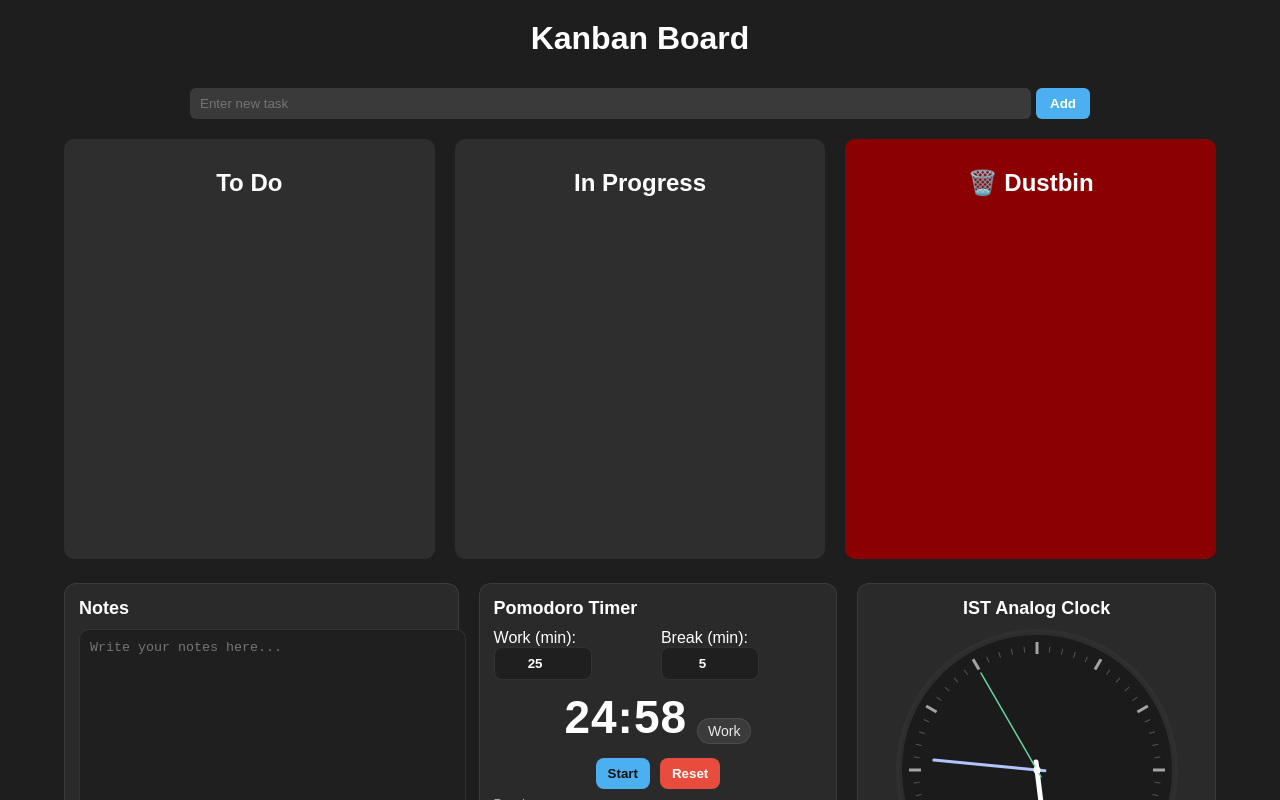
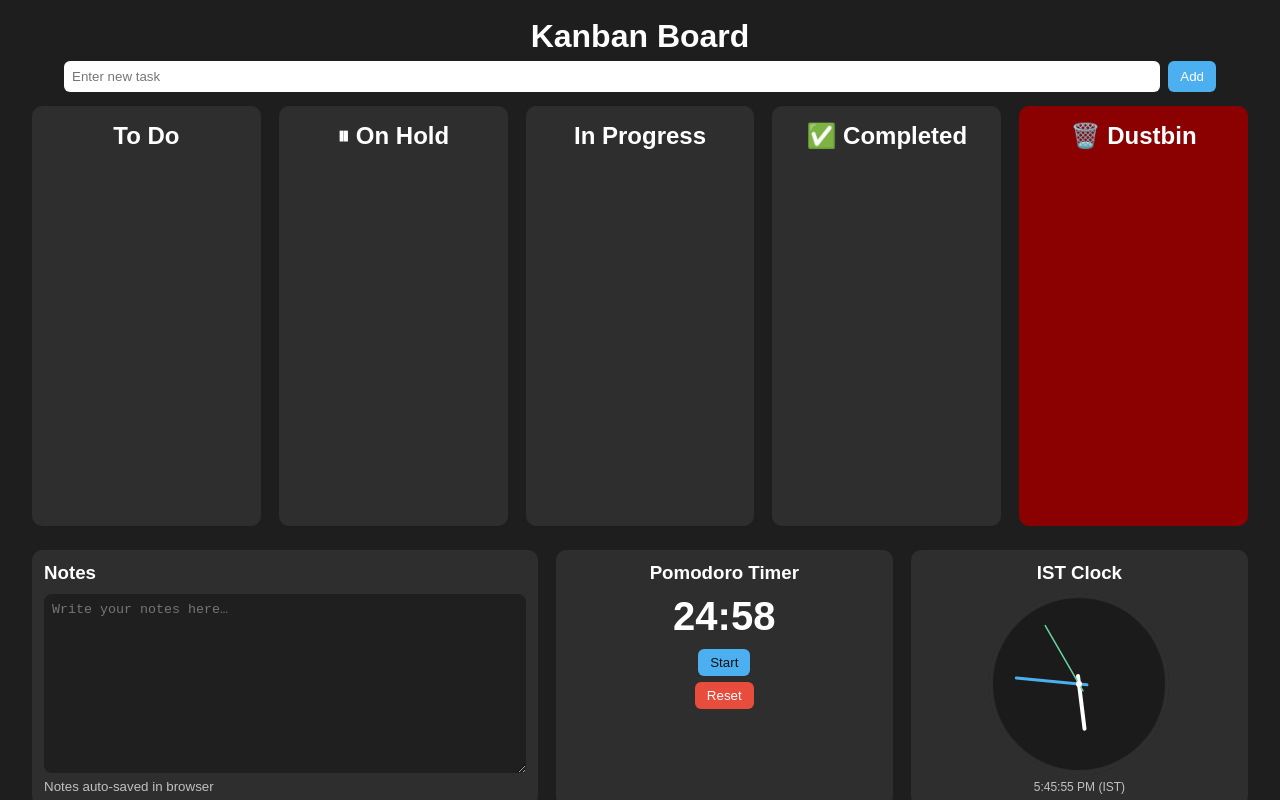
Before and after one commit to sadikpathanprojects/Kanbanboard_clock_timer_notes, a plain HTML site: page index.html in a window 1280 px wide. Both pictures are taken after a click on the button "Start". Shown: the top 800 px of the page. Drawn offline with Linux system fonts and the light colour scheme.

Commit message:
Update index.html

```diff
--- a/index.html
+++ b/index.html
@@ -1,172 +1,117 @@
 <!DOCTYPE html>
 <html lang="en">
 <head>
-<meta charset="UTF-8">
-<title>Kanban + Notes + Pomodoro + IST Clock</title>
-<meta name="viewport" content="width=device-width, initial-scale=1" />
+<meta charset="UTF-8" />
+<title>Kanban Board + Continuous Panel</title>
 <style>
-    /* ===== Your original Kanban styles (kept as-is) ===== */
-    body {
-        margin: 0;
-        font-family: Arial, sans-serif;
-        background-color: #1e1e1e;
-        color: white;
-        display: flex;
-        flex-direction: column;
-        align-items: center;
+:root{
+  --bg:#1e1e1e; --col:#2e2e2e; --task:#444; --accent:#4cafef; --danger:#8b0000;
 }
-    h1 {
-        margin-top: 20px;
-        text-align: center;
+*{box-sizing:border-box}
+body{
+  margin:0;
+  font-family:Arial, Helvetica, sans-serif;
+  background:var(--bg);
+  color:#fff;
+  display:flex;
+  flex-direction:column;
+  align-items:center;
+  min-height:100vh;
 }
-    .board {
-        display: flex;
-        justify-content: center;
-        gap: 20px;
-        margin-top: 20px;
-        width: 90%;
+h1{margin:18px 0 6px;text-align:center}
+.add-task{
+  width:90%;
+  display:flex;
+  gap:8px;
+  margin-bottom:14px;
 }
-    .column {
-        background-color: #2e2e2e;
-        flex: 1;
-        padding: 10px;
-        border-radius: 10px;
-        min-height: 400px;
-        display: flex;
-        flex-direction: column;
+.add-task input{
+  flex:1;padding:8px;border-radius:6px;border:0;outline:none;
 }
-    .column h2 {
-        text-align: center;
+.add-task button{
+  padding:8px 12px;border-radius:6px;border:0;background:var(--accent);color:#fff;cursor:pointer;
 }
-    .task {
-        background-color: #444;
-        padding: 10px;
-        margin: 5px 0;
-        border-radius: 5px;
-        cursor: grab;
+.board{
+  width:95%;
+  display:flex;
+  gap:18px;
+  justify-content:center;
+  align-items:flex-start;
 }
-    .task:active {
-        cursor: grabbing;
-    }
-    .add-task {
-        display: flex;
-        margin-top: 10px;
-        gap: 5px;
-        width: 90%;
-        max-width: 900px;
-    }
-    .add-task input {
-        flex: 1;
-        padding: 8px 10px;
-        border-radius: 6px;
-        border: none;
-        outline: none;
-        background:#3a3a3a; color:#fff;
-    }
-    .add-task button {
-        padding: 8px 14px;
-        background-color: #4cafef;
-        color: white;
-        border: none;
-        border-radius: 6px;
-        cursor: pointer;
-        font-weight: 700;
-    }
-    #dustbin {
-        background-color: #8b0000; /* Red for delete */
-    }
-    .footer {
-        margin: 20px;
-        text-align: center;
-        font-weight: bold;
-        font-family: 'Courier New', monospace;
-    }
-
-    /* ===== Bottom row layout (Notes | Timer | Clock) ===== */
-    .bottom {
-        width: 90%;
-        display: grid;
-        gap: 20px;
-        grid-template-columns: 1.1fr 1fr 1fr;
-        margin: 24px 0 30px;
-    }
-    @media (max-width: 1100px) {
-        .bottom { grid-template-columns: 1fr; }
-    }
-
-    .panel {
-        background:#2a2a2a;
-        border:1px solid rgba(255,255,255,0.08);
-        border-radius: 12px;
-        padding: 14px;
-    }
-    .panel h2 {
-        margin: 0 0 10px;
-        font-size: 18px;
-        text-align: left;
-    }
-
-    /* Notes */
-    #notesArea {
-        width: 100%;
-        height: 260px;
-        background:#1f1f1f;
-        color:#fff;
-        border:1px solid rgba(255,255,255,0.08);
+.column{
+  background:var(--col);
   border-radius:10px;
   padding:10px;
-        outline:none;
-        resize:vertical;
+  flex:1;
+  min-height:420px;
+  display:flex;
+  flex-direction:column;
 }
-    .hint { color:#cfcfcf; font-size:12px; margin-top:8px; opacity:.8 }
-
-    /* Pomodoro Timer */
-    .timer-display {
-        display:flex; align-items:flex-end; justify-content:center; gap:10px; margin:8px 0 14px;
+.column h2{text-align:center;margin:6px 0 10px}
+.task{
+  background:var(--task);
+  padding:8px;
+  margin:6px 0;
+  border-radius:6px;
+  display:flex;
+  align-items:center;
+  gap:8px;
+  user-select:text;
 }
-    #countdown {
-        font-size: 46px; /* a little big as requested */
-        font-weight: 800;
-        letter-spacing: 1px;
+.drag-handle{
+  cursor:grab;
+  display:inline-flex;
+  align-items:center;
+  justify-content:center;
+  padding:6px;
+  border-radius:6px;
+  font-size:16px;
+  user-select:none;
 }
-    #phase {
-        font-size: 14px;
-        background:#3b3b3b;
-        padding: 4px 10px;
-        border-radius: 999px;
-        border:1px solid rgba(255,255,255,0.09);
-        color:#eaeaea;
+.drag-handle:active{cursor:grabbing}
+.task-text{
+  flex:1;
+  word-break:break-word;
+  padding-right:6px;
 }
-    .timer-controls {
-        display:flex; gap:10px; justify-content:center;
+#dustbin{background:var(--danger)}
+.footer{
+  margin:20px;font-weight:bold;font-family:'Courier New',monospace;
 }
-    .btn {
-        border:none; border-radius:8px; padding:8px 12px; cursor:pointer; font-weight:700;
+/* toast */
+.toast{
+  position:fixed;
+  left:50%;
+  transform:translateX(-50%);
+  bottom:28px;
+  background:#222;
+  color:#fff;
+  padding:8px 14px;border-radius:8px;box-shadow:0 6px 18px rgba(0,0,0,.5);
+  opacity:0;pointer-events:none;transition:opacity .18s ease;
 }
-    .btn.start { background:#4cafef; color:#111; }
-    .btn.reset { background:#e74c3c; color:#fff; }
-    .timer-inputs {
-        display:flex; gap:10px; justify-content:center; margin-bottom:10px;
+.toast.show{opacity:1;pointer-events:auto}
+@media (max-width:600px){
+  .board{flex-direction:column}
 }
-    .timer-inputs input {
-        width:80px; padding:8px; border-radius:8px; border:1px solid rgba(255,255,255,0.08);
-        background:#1f1f1f; color:#fff; text-align:center; font-weight:700;
+/* Bottom panel */
+.bottom-panel{
+  width:95%;
+  display:grid;
+  grid-template-columns:1.5fr 1fr 1fr;
+  gap:18px;
+  margin:24px 0;
 }
-
-    /* Analog Clock (IST) – simple, clean, dark */
-    .clock-wrap { display:flex; flex-direction:column; align-items:center; }
-    #clockCanvas {
-        width: 100%;
-        max-width: 280px;
-        aspect-ratio: 1 / 1;
-        background:#1f1f1f;
-        border-radius: 999px;
-        border: 1px solid rgba(255,255,255,0.08);
-        display:block;
+.bottom-panel textarea{
+  flex:1; background:#1f1f1f; border-radius:8px; border:none; color:#fff; padding:8px; resize:vertical;
 }
-    #digitalIST {
-        margin-top:8px; font-size:12px; color:#cfcfcf;
+.bottom-panel h3{
+  margin:0 0 10px;
 }
+.bottom-panel button{
+  border:none; border-radius:6px; cursor:pointer;
+}
+#startTimerBtn{background:#4cafef; color:#111; padding:6px 12px; margin-top:10px;}
+#resetTimerBtn{background:#e74c3c; color:#fff; padding:6px 12px; margin-top:6px;}
 </style>
 </head>
 <body>
@@ -174,7 +119,7 @@
 <h1>Kanban Board</h1>
 
 <div class="add-task">
-    <input type="text" id="taskInput" placeholder="Enter new task">
+  <input id="taskInput" placeholder="Enter new task" />
   <button onclick="addTask()">Add</button>
 </div>
 
@@ -182,336 +127,233 @@
   <div class="column" id="todo" ondrop="drop(event)" ondragover="allowDrop(event)">
     <h2>To Do</h2>
   </div>
+
+  <div class="column" id="onhold" ondrop="drop(event)" ondragover="allowDrop(event)">
+    <h2>⏸ On Hold</h2>
+  </div>
+
   <div class="column" id="inprogress" ondrop="drop(event)" ondragover="allowDrop(event)">
     <h2>In Progress</h2>
   </div>
+
+  <div class="column" id="completed" ondrop="drop(event)" ondragover="allowDrop(event)">
+    <h2>✅ Completed</h2>
+  </div>
+
   <div class="column" id="dustbin" ondrop="dropToDustbin(event)" ondragover="allowDrop(event)">
     <h2>🗑️ Dustbin</h2>
   </div>
 </div>
 
-<!-- Bottom row: Notes | Timer | Clock -->
-<div class="bottom">
+<!-- Bottom continuous panel -->
+<div class="bottom-panel">
   <!-- Notes -->
-    <div class="panel">
-        <h2>Notes</h2>
-        <textarea id="notesArea" placeholder="Write your notes here..."></textarea>
-        <div class="hint">Notes are auto-saved to your browser.</div>
+  <div style="background:#2e2e2e; border-radius:10px; padding:12px; display:flex; flex-direction:column;">
+    <h3>Notes</h3>
+    <textarea id="continuousNotes" placeholder="Write your notes here…"></textarea>
+    <small style="opacity:0.7; margin-top:6px;">Notes auto-saved in browser</small>
   </div>
 
-    <!-- Timer -->
-    <div class="panel">
-        <h2>Pomodoro Timer</h2>
-        <div class="timer-inputs">
-            <label>Work (min): <input id="workMinutes" type="number" min="1" value="25"></label>
-            <label>Break (min): <input id="breakMinutes" type="number" min="1" value="5"></label>
-        </div>
-        <div class="timer-display">
-            <div id="countdown">25:00</div>
-            <div id="phase">Work</div>
-        </div>
-        <div class="timer-controls">
-            <button class="btn start" id="startBtn">Start</button>
-            <button class="btn reset" id="resetBtn">Reset</button>
-        </div>
-        <div class="hint" id="timerHint">Starts only when you press <b>Start</b>. Auto: 25 → 5 → Stop.</div>
+  <!-- Pomodoro Timer -->
+  <div style="background:#2e2e2e; border-radius:10px; padding:12px; display:flex; flex-direction:column; align-items:center;">
+    <h3>Pomodoro Timer</h3>
+    <div id="timerDisplay" style="font-size:40px; font-weight:bold;">25:00</div>
+    <button id="startTimerBtn">Start</button>
+    <button id="resetTimerBtn">Reset</button>
   </div>
 
-    <!-- Clock -->
-    <div class="panel clock-wrap">
-        <h2>IST Analog Clock</h2>
-        <canvas id="clockCanvas" width="300" height="300"></canvas>
-        <div id="digitalIST"></div>
+  <!-- IST Clock -->
+  <div style="background:#2e2e2e; border-radius:10px; padding:12px; display:flex; flex-direction:column; align-items:center;">
+    <h3>IST Clock</h3>
+    <canvas id="bottomClock" width="180" height="180" style="border-radius:50%; background:#1f1f1f;"></canvas>
+    <div id="bottomDigital" style="margin-top:6px; font-size:12px; opacity:0.7;"></div>
   </div>
 </div>
 
 <div class="footer">Created by <b>Sadik Pathan</b></div>
+<div id="toast" class="toast" aria-live="polite"></div>
 
 <script>
-/* =========================
-   Your original Kanban JS (kept)
-========================= */
 let taskId = 0;
 
-function saveBoard() {
-    const columns = ["todo", "inprogress"];
-    let boardData = {};
+// ===== Kanban functions =====
+function saveBoard(){
+  const columns = ["todo","onhold","inprogress","completed"];
+  const boardData = {};
   columns.forEach(col => {
-        let tasks = [];
-        document.querySelectorAll(`#${col} .task`).forEach(task => {
-            tasks.push(task.innerText);
+    const list = [];
+    document.querySelectorAll(`#${col} .task`).forEach(t => {
+      const txt = t.querySelector(".task-text")?.innerText ?? "";
+      list.push(txt);
     });
-        boardData[col] = tasks;
+    boardData[col] = list;
   });
   localStorage.setItem("kanbanBoard", JSON.stringify(boardData));
 }
 
-function loadBoard() {
-    let boardData = JSON.parse(localStorage.getItem("kanbanBoard"));
-    if (!boardData) return;
+function loadBoard(){
+  const boardData = JSON.parse(localStorage.getItem("kanbanBoard") || "null");
+  if(!boardData) return;
   Object.keys(boardData).forEach(col => {
-        boardData[col].forEach(taskText => {
-            let task = createTask(taskText);
+    boardData[col]?.forEach(taskText => {
+      const task = createTask(taskText);
       document.getElementById(col).appendChild(task);
     });
   });
 }
 
-function createTask(text) {
-    let task = document.createElement("div");
+function createTask(text){
+  const task = document.createElement("div");
   task.className = "task";
-    task.draggable = true;
-    task.id = "task" + taskId++;
-    task.innerText = text;
-    task.ondragstart = drag;
+  task.id = "task" + (taskId++);
+
+  const handle = document.createElement("span");
+  handle.className = "drag-handle";
+  handle.title = "Drag to move";
+  handle.innerText = "☰";
+  handle.draggable = true;
+  handle.addEventListener("dragstart", function(ev){
+    ev.dataTransfer.setData("text/plain", task.id);
+    if (ev.dataTransfer.setDragImage && handle) {
+      const crt = handle.cloneNode(true);
+      crt.style.position = "absolute";
+      crt.style.top = "-9999px";
+      document.body.appendChild(crt);
+      ev.dataTransfer.setDragImage(crt, 8, 8);
+      setTimeout(()=> document.body.removeChild(crt),0);
+    }
+  });
+
+  const span = document.createElement("span");
+  span.className = "task-text";
+  span.innerText = text;
+
+  task.appendChild(handle);
+  task.appendChild(span);
+
   return task;
 }
 
-function addTask() {
-    let taskText = document.getElementById("taskInput").value.trim();
-    if (taskText === "") return;
-    let task = createTask(taskText);
+function addTask(){
+  const input = document.getElementById("taskInput");
+  const text = input.value.trim();
+  if(!text) return;
+  const task = createTask(text);
   document.getElementById("todo").appendChild(task);
-    document.getElementById("taskInput").value = "";
+  input.value = "";
   saveBoard();
 }
 
-function allowDrop(ev) {
+function allowDrop(ev){ ev.preventDefault(); }
+function drop(ev){
   ev.preventDefault();
+  const id = ev.dataTransfer.getData("text/plain");
+  const task = document.getElementById(id);
+  const col = ev.target.closest(".column");
+  if(!col || !task) return;
+  col.appendChild(task);
+  saveBoard();
+}
+function dropToDustbin(ev){
+  ev.preventDefault();
+  const id = ev.dataTransfer.getData("text/plain");
+  const task = document.getElementById(id);
+  if(task){ task.remove(); saveBoard(); showToast("Task deleted"); }
 }
 
-function drag(ev) {
-    ev.dataTransfer.setData("text", ev.target.id);
+// ===== Toast =====
+let toastTimer = null;
+function showToast(msg, timeout=1200){
+  const t = document.getElementById("toast");
+  t.textContent = msg;
+  t.classList.add("show");
+  if(toastTimer) clearTimeout(toastTimer);
+  toastTimer = setTimeout(()=> t.classList.remove("show"), timeout);
 }
 
-function drop(ev) {
-    ev.preventDefault();
-    let data = ev.dataTransfer.getData("text");
-    ev.target.closest(".column").appendChild(document.getElementById(data));
-    saveBoard();
+window.addEventListener("load", loadBoard);
+
+// ===== Notes auto-save =====
+const NOTES_KEY = "continuousNotes";
+const notesArea = document.getElementById("continuousNotes");
+notesArea.value = localStorage.getItem(NOTES_KEY) || "";
+notesArea.addEventListener("input", ()=> localStorage.setItem(NOTES_KEY, notesArea.value));
+
+// ===== Pomodoro Timer =====
+let timerSec = 25*60;
+let timerRunning = false;
+let timerInterval = null;
+const timerDisplay = document.getElementById("timerDisplay");
+const startBtn = document.getElementById("startTimerBtn");
+const resetBtn = document.getElementById("resetTimerBtn");
+
+function formatTime(sec){
+  const m = Math.floor(sec/60), s=sec%60;
+  return String(m).padStart(2,'0')+":"+String(s).padStart(2,'0');
 }
+function updateTimerDisplay(){ timerDisplay.textContent = formatTime(timerSec); }
 
-function dropToDustbin(ev) {
-    ev.preventDefault();
-    let data = ev.dataTransfer.getData("text");
-    let task = document.getElementById(data);
-    if (task) {
-        task.remove(); // delete task
-        saveBoard(); // update storage without this task
-    }
-}
-
-window.onload = loadBoard;
-
-/* =========================
-   Notes (localStorage)
-========================= */
-const NOTES_KEY = 'notes_v1';
-const notesArea = document.getElementById('notesArea');
-notesArea.value = localStorage.getItem(NOTES_KEY) || '';
-notesArea.addEventListener('input', () => {
-    localStorage.setItem(NOTES_KEY, notesArea.value);
+startBtn.addEventListener("click", ()=>{
+  if(timerRunning) return;
+  timerRunning = true;
+  timerInterval = setInterval(()=>{
+    timerSec--;
+    if(timerSec<=0){ clearInterval(timerInterval); timerRunning=false; showToast("Pomodoro finished"); timerSec=25*60; }
+    updateTimerDisplay();
+  },1000);
 });
 
-/* =========================
-   Pomodoro Timer
-   Flow: Start → 25 work → auto 5 break → Stop
-   Persists state to localStorage
-========================= */
-const TIMER_KEY = 'pomodoro_v1';
-const countdownEl = document.getElementById('countdown');
-const phaseEl = document.getElementById('phase');
-const startBtn = document.getElementById('startBtn');
-const resetBtn = document.getElementById('resetBtn');
-const workInput = document.getElementById('workMinutes');
-const breakInput = document.getElementById('breakMinutes');
-const timerHint = document.getElementById('timerHint');
+resetBtn.addEventListener("click", ()=>{
+  clearInterval(timerInterval);
+  timerRunning=false;
+  timerSec=25*60;
+  updateTimerDisplay();
+});
 
-const defaultTimer = {
-  phase:'work', // 'work'|'break'
-  workMinutes:25,
-  breakMinutes:5,
-  remainingSec:25*60,
-  running:false,
-  lastTick:null
-};
-let timerState = { ...defaultTimer, ...JSON.parse(localStorage.getItem(TIMER_KEY) || '{}') };
+updateTimerDisplay();
 
-workInput.value = timerState.workMinutes;
-breakInput.value = timerState.breakMinutes;
-updateCountdownLabel();
-phaseEl.textContent = timerState.phase === 'work' ? 'Work' : 'Break';
-
-function saveTimer(){ localStorage.setItem(TIMER_KEY, JSON.stringify(timerState)); }
-function formatMMSS(sec){ const m = Math.floor(sec/60), s = sec%60; return String(m).padStart(2,'0')+':'+String(s).padStart(2,'0'); }
-function updateCountdownLabel(){ countdownEl.textContent = formatMMSS(timerState.remainingSec); }
-
-function computeCatchup(){
-  if(timerState.running && timerState.lastTick){
-    const now = Date.now();
-    const elapsed = Math.floor((now - timerState.lastTick)/1000);
-    if(elapsed>0){
-      timerState.remainingSec = Math.max(0, timerState.remainingSec - elapsed);
-      timerState.lastTick = now;
-      saveTimer();
-    }
-  }
-}
-
-let tickHandle = null;
-function tickLoop(){
-  clearInterval(tickHandle);
-  tickHandle = setInterval(()=>{
-    computeCatchup();
-    if(timerState.remainingSec <= 0){
-      if(timerState.phase === 'work'){
-        // Auto switch to break
-        timerState.phase = 'break';
-        timerState.remainingSec = Math.max(1, parseInt(breakInput.value||timerState.breakMinutes))*60;
-        phaseEl.textContent = 'Break';
-        timerState.lastTick = Date.now();
-        saveTimer();
-      } else {
-        // Break finished -> Stop
-        timerState.running = false;
-        timerState.lastTick = null;
-        saveTimer();
-        clearInterval(tickHandle);
-        timerHint.textContent = 'Cycle complete. Press Start to begin again.';
-      }
-    }
-    updateCountdownLabel();
-  }, 500);
-}
-
-function startTimer(){
-  if(timerState.running) return;
-  // Take current inputs
-  timerState.workMinutes = Math.max(1, parseInt(workInput.value||'25'));
-  timerState.breakMinutes = Math.max(1, parseInt(breakInput.value||'5'));
-  // If stopped at end or freshly reset, ensure correct phase duration
-  if(timerState.remainingSec <= 0 || timerState.remainingSec > 60*1800){
-    timerState.phase = 'work';
-    timerState.remainingSec = timerState.workMinutes * 60;
-    phaseEl.textContent = 'Work';
-  }
-  timerState.running = true;
-  timerState.lastTick = Date.now();
-  saveTimer();
-  tickLoop();
-  timerHint.textContent = 'Running…';
-}
-
-function resetTimer(){
-  clearInterval(tickHandle);
-  timerState.phase = 'work';
-  timerState.workMinutes = Math.max(1, parseInt(workInput.value||'25'));
-  timerState.breakMinutes = Math.max(1, parseInt(breakInput.value||'5'));
-  timerState.remainingSec = timerState.workMinutes * 60;
-  timerState.running = false;
-  timerState.lastTick = null;
-  saveTimer();
-  phaseEl.textContent = 'Work';
-  updateCountdownLabel();
-  timerHint.textContent = 'Reset. Press Start to begin.';
-}
-
-startBtn.addEventListener('click', startTimer);
-resetBtn.addEventListener('click', resetTimer);
-
-// If it was running before refresh, resume
-(function initTimer(){
-  computeCatchup();
-  updateCountdownLabel();
-  if(timerState.running){ tickLoop(); timerHint.textContent='Running…'; }
-})();
-
-/* =========================
-   Simple Clean IST Analog Clock (dark)
-========================= */
-const canvas = document.getElementById('clockCanvas');
-const ctx = canvas.getContext('2d');
+// ===== IST Clock =====
+const canvas = document.getElementById("bottomClock");
+const ctx = canvas.getContext("2d");
 let r = canvas.width/2;
-ctx.translate(r, r);
+ctx.translate(r,r);
 
 function drawClock(){
   ctx.clearRect(-r,-r, canvas.width, canvas.height);
 
   // Face
+  ctx.beginPath(); ctx.arc(0,0,r-2,0,Math.PI*2); ctx.fillStyle="#1b1b1b"; ctx.fill();
+  ctx.lineWidth=4; ctx.strokeStyle="rgba(255,255,255,0.08)"; ctx.stroke();
+
+  const now = new Date();
+  const parts = new Intl.DateTimeFormat('en-US',{hour:'numeric',minute:'numeric',second:'numeric',hour12:false,timeZone:'Asia/Kolkata'}).formatToParts(now);
+  const h=parseInt(parts.find(p=>p.type==='hour').value,10);
+  const m=parseInt(parts.find(p=>p.type==='minute').value,10);
+  const s=parseInt(parts.find(p=>p.type==='second').value,10);
+
+  drawHand(((h%12)*Math.PI/6)+(m*Math.PI/(6*60))+(s*Math.PI/(360*60)), r*0.5, 4, "#fff");
+  drawHand((m*Math.PI/30)+(s*Math.PI/(30*60)), r*0.7, 3, "#4cafef");
+  drawHand((s*Math.PI/30), r*0.75, 1.5, "#67d4a1");
+
+  ctx.beginPath(); ctx.arc(0,0,3,0,Math.PI*2); ctx.fillStyle="#fff"; ctx.fill();
+
+  // Digital
+  const digital = new Intl.DateTimeFormat('en-US',{hour:'numeric',minute:'2-digit',second:'2-digit',hour12:true,timeZone:'Asia/Kolkata'}).format(now);
+  document.getElementById("bottomDigital").textContent = digital+" (IST)";
+}
+
+function drawHand(angle,length,width,color){
+  ctx.save();
+  ctx.rotate(angle);
   ctx.beginPath();
-  ctx.arc(0,0, r-2, 0, Math.PI*2);
-  ctx.fillStyle = '#1b1b1b';
-  ctx.fill();
-  ctx.lineWidth = 6;
-  ctx.strokeStyle = 'rgba(255,255,255,0.08)';
-  ctx.stroke();
-
-  // Hour ticks
-  ctx.lineWidth = 3; ctx.strokeStyle='rgba(255,255,255,0.6)';
-  for(let i=0;i<12;i++){
-    const ang = i*Math.PI/6;
-    ctx.save();
-    ctx.rotate(ang);
-    ctx.beginPath();
-    ctx.moveTo(0, -(r-12)); ctx.lineTo(0, -(r-24));
+  ctx.strokeStyle=color; ctx.lineWidth=width; ctx.lineCap='round';
+  ctx.moveTo(0,8);
+  ctx.lineTo(0,-length);
   ctx.stroke();
   ctx.restore();
 }
-  // Minute ticks
-  ctx.lineWidth = 1; ctx.strokeStyle='rgba(255,255,255,0.25)';
-  for(let i=0;i<60;i++){
-    if(i%5===0) continue;
-    const ang = i*Math.PI/30;
-    ctx.save();
-    ctx.rotate(ang);
-    ctx.beginPath();
-    ctx.moveTo(0, -(r-16)); ctx.lineTo(0, -(r-22));
-    ctx.stroke();
-    ctx.restore();
-  }
-
-  // Time (IST)
-  const now = new Date();
-  const parts = new Intl.DateTimeFormat('en-US', { hour:'numeric', minute:'numeric', second:'numeric', hour12:false, timeZone:'Asia/Kolkata'}).formatToParts(now);
-  let h = parseInt(parts.find(p=>p.type==='hour').value,10);
-  let m = parseInt(parts.find(p=>p.type==='minute').value,10);
-  let s = parseInt(parts.find(p=>p.type==='second').value,10);
-
-  // Hands
-  drawHand(((h%12)*Math.PI/6) + (m*Math.PI/(6*60)) + (s*Math.PI/(360*60)), r*0.52, 5, '#ffffff'); // hour
-  drawHand((m*Math.PI/30) + (s*Math.PI/(30*60)), r*0.74, 3, '#b0c4ff'); // minute
-  drawHand((s*Math.PI/30), r*0.80, 1.5, '#67d4a1'); // second
-
-  // Center
-  ctx.beginPath(); ctx.arc(0,0,3.5,0,Math.PI*2); ctx.fillStyle='#ffffff'; ctx.fill();
-
-  // Digital under clock
-  const digital = new Intl.DateTimeFormat('en-US', { hour:'numeric', minute:'2-digit', second:'2-digit', hour12:true, timeZone:'Asia/Kolkata'}).format(now);
-  document.getElementById('digitalIST').textContent = digital + ' (IST)';
-}
-function drawHand(angle, length, width, color){
-  ctx.save();
-  ctx.rotate(angle);
-  ctx.beginPath();
-  ctx.strokeStyle = color; ctx.lineWidth = width; ctx.lineCap='round';
-  ctx.moveTo(0, 8); // tail
-  ctx.lineTo(0, -length);
-  ctx.stroke();
-  ctx.restore();
-}
-setInterval(drawClock, 1000);
+setInterval(drawClock,1000);
 drawClock();
-
-// Responsive canvas crispness
-function resizeClock(){
-  const max = Math.min(280, document.querySelector('.clock-wrap').clientWidth - 20);
-  const size = Math.max(180, max);
-  canvas.width = size; canvas.height = size;
-  r = size/2; ctx.setTransform(1,0,0,1,0,0); ctx.translate(r,r);
-  drawClock();
-}
-window.addEventListener('resize', resizeClock);
-resizeClock();
 </script>
 
 </body>
```
Lines whose indentation alone changed are shown as unchanged.
